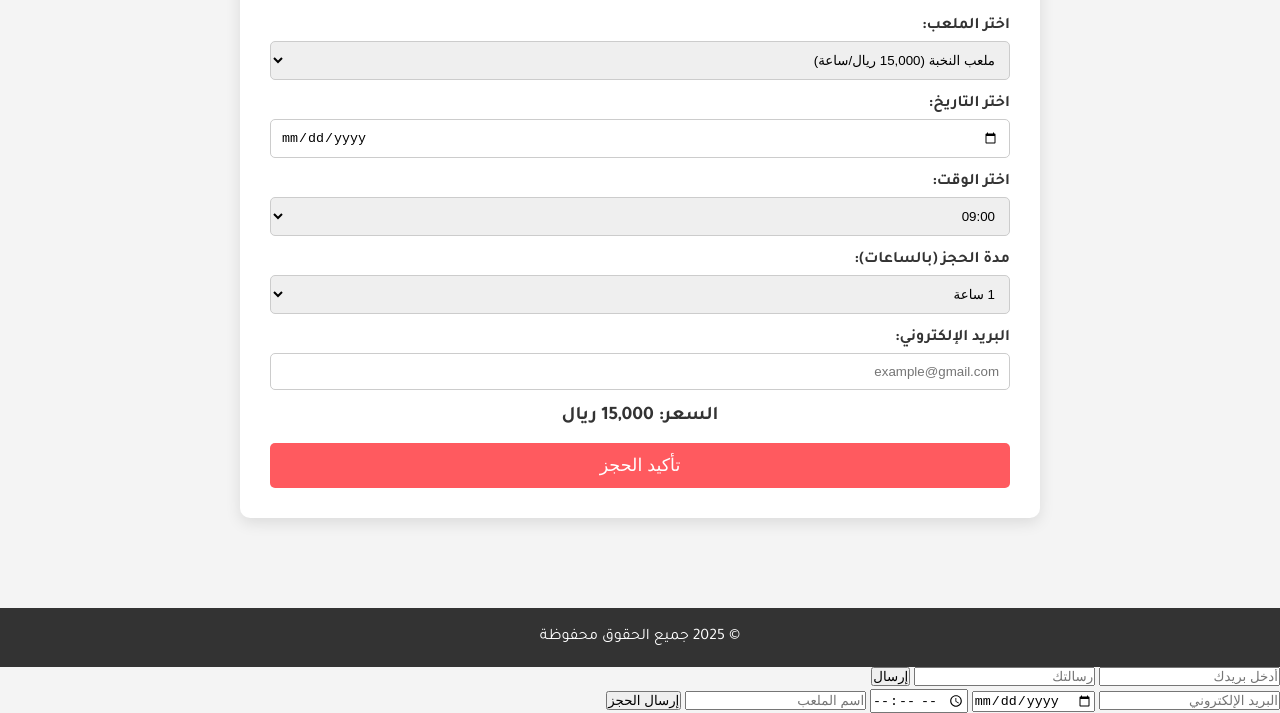
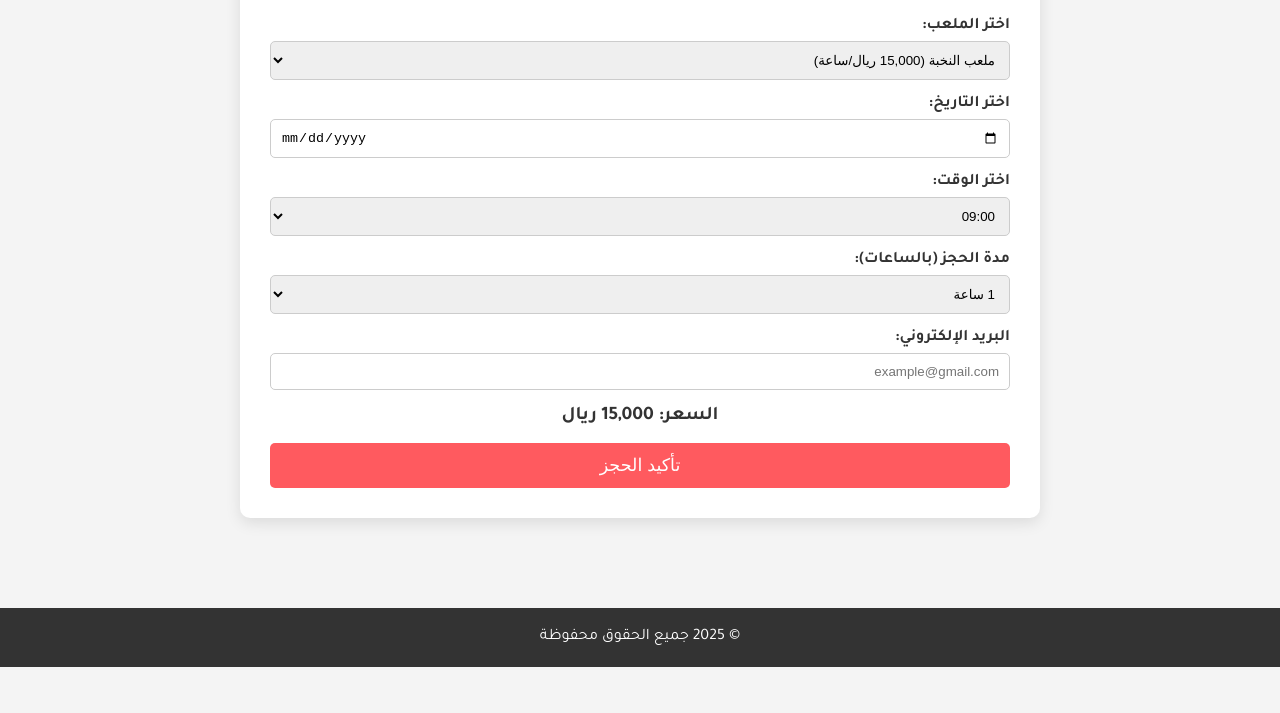
Before and after one commit to Ahm9d2/7cr, a plain HTML site: page index.html in a window 1280 px wide. Shown: the part 220-933 px from the top of the page. After the commit the page ends 887 px from the top, so only its background shows below. Drawn offline with Linux system fonts and the light colour scheme.

Commit message:
Update index.html

```diff
--- a/index.html
+++ b/index.html
@@ -8,8 +8,6 @@
   <!-- تضمين خط Tajawal -->
   <link href="https://fonts.googleapis.com/css2?family=Tajawal:wght@400;700&display=swap" rel="stylesheet">
 </head>
-  <script src="script.js"></script>
-  <script src="server.js"></script>
 <body>
   <!-- رأس الصفحة -->
   <header>
@@ -180,16 +178,3 @@
   </script>
 </body>
 </html>
-<form action="https://formspree.io/f/xkgozznv" method="POST">
-    <input type="email" name="email" placeholder="أدخل بريدك" required>
-    <input type="text" name="message" placeholder="رسالتك" required>
-    <button type="submit">إرسال</button>
-</form>
-
-</form>
-
-<input type="email" id="email" required placeholder="البريد الإلكتروني">
-<input type="date" id="date" required>
-<input type="time" id="time" required>
-<input type="text" id="field" required placeholder="اسم الملعب">
-<button onclick="sendEmail()">إرسال الحجز</button>
```
